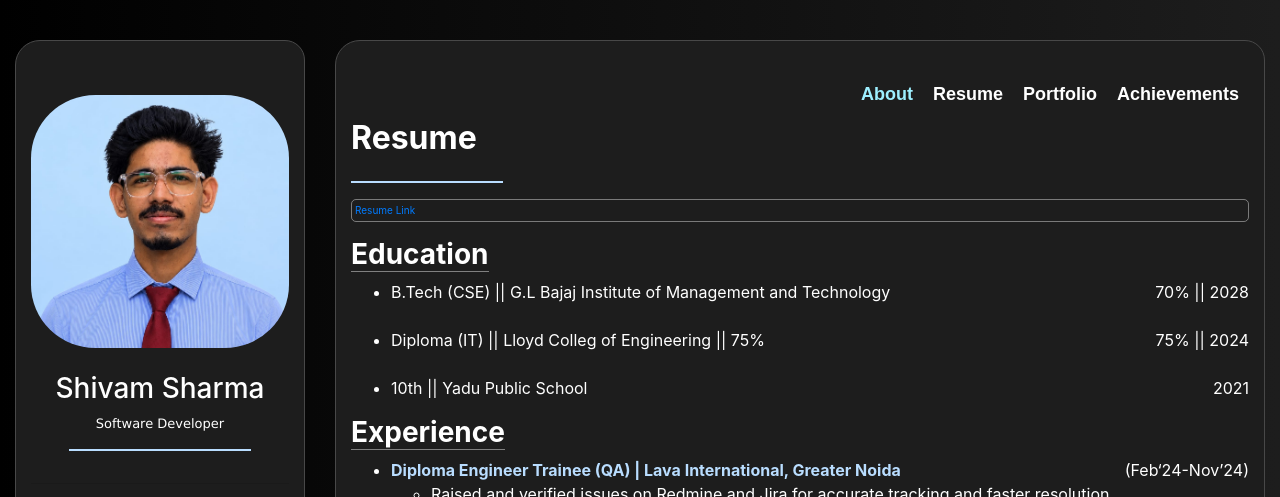
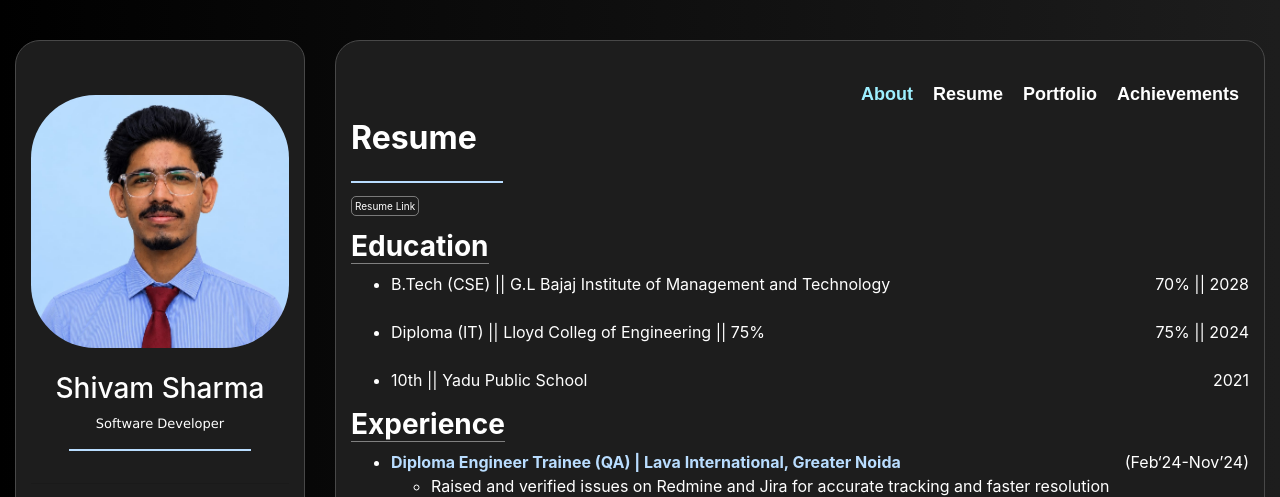
Before and after one commit to shivamsharma2111/Portfolio, a plain HTML site: page index.html in a window 1280 px wide. Both pictures are taken after a click on the item "Resume". Shown: the top 497 px of the page. Drawn offline with nearby package versions, Linux system fonts and the light colour scheme.

Commit message:
Update index.html

```diff
--- a/index.html
+++ b/index.html
@@ -179,7 +179,7 @@ Currently, I'm focused on strengthening my skills in Java, Data Structures & Alg
             </div>
             <div class="row">
               <div class="col-md-12">
-                <p style="border: 1px solid rgba(211, 211, 211, 0.514); border-radius:5px; padding:3px; font-size:10px;"><a href=m/cv.pdf>Resume Link</a></p>
+               <p><a href="m/CV.pdf" target="_blank" style="border: 1px solid rgba(211, 211, 211, 0.514); border-radius:5px; padding:3px; color:white; text-decoration: none; font-size:10px;">Resume Link</a></p>
               </div>
             </div>
               <div class="row">
```
